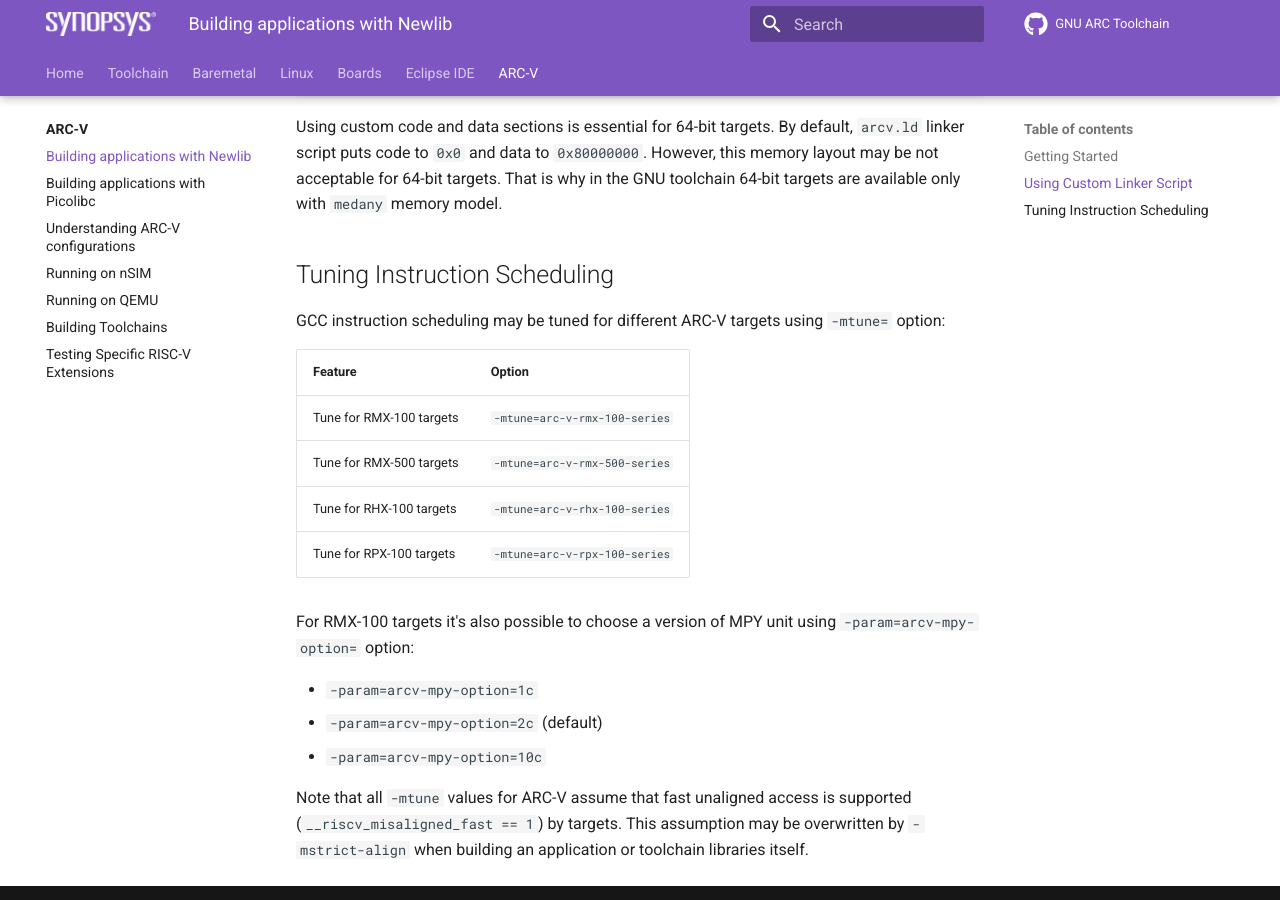
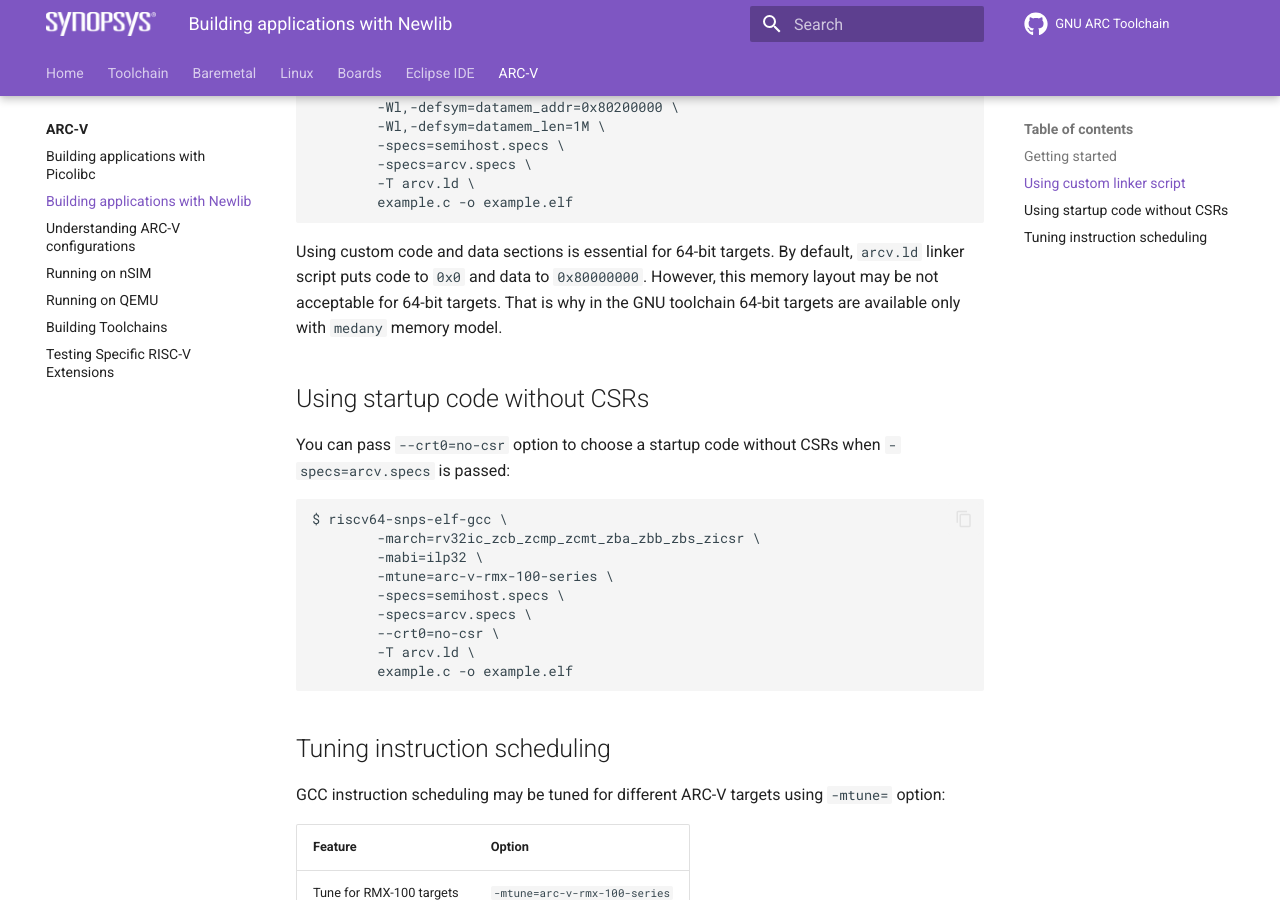
Before and after one commit to foss-for-synopsys-dwc-arc-processors/documentation, an MkDocs documentation site: the page built from docs/arcv/building-newlib.md, in a window 1280 px wide and 900 px high, scrolled down 2279 px. Built offline with MkDocs 1.6.1 and Material for MkDocs 9.7.7, drawn with Linux system fonts in a browser that asks for light colours; comment, search, counter and statistics services are not loaded; the version menu is left out; some of the changed text lies outside the part shown.

Commit message:
arcv: Update Newlib and Picolibc sections
Signed-off-by: Yuriy Kolerov <ykolerov@synopsys.com>

````diff
--- a/docs/arcv/building-newlib.md
+++ b/docs/arcv/building-newlib.md
@@ -1,4 +1,11 @@
 # Building applications with Newlib
+
+!!! warning
+
+    Newlib is considered as deprecated standard library for ARC-V
+    GNU toolchain. It will be completely removed in the future
+    releases. Please, consider migrating to
+    [the Picolibc-based toolchain](./building-picolibc.md).
 
 GNU toolchain for ARC-V targets uses `riscv64-snps-elf` prefix for
 all tools. For example, GCC binary has name `riscv64-snps-elf-gcc`.
@@ -15,7 +22,7 @@
 All together they correspond to a particular prebuilt standard library. Refer
 [Understanding ARC-V configurations](./multilib.md) for details.
 
-## Getting Started
+## Getting started
 
 Consider a simple code example:
 
@@ -51,7 +58,7 @@
 Refer to [Running on nSIM](./nsim.md) and [Running on QEMU](./qemu.md) to learn how
 to run ARC-V examples on nSIM or QEMU simulator.
 
-## Using Custom Linker Script
+## Using custom linker script
 
 GNU toolchain for ARC-V is shipped with a custom ARC-V specific startup code
 and a custom linker script. They are intended to be used in pair by passing
@@ -106,7 +113,24 @@
 this memory layout may be not acceptable for 64-bit targets. That is why in
 the GNU toolchain 64-bit targets are available only with `medany` memory model.
 
-## Tuning Instruction Scheduling
+## Using startup code without CSRs
+
+You can pass `--crt0=no-csr` option to choose a startup code without
+CSRs when `-specs=arcv.specs` is passed:
+
+```
+$ riscv64-snps-elf-gcc \
+        -march=rv32ic_zcb_zcmp_zcmt_zba_zbb_zbs_zicsr \
+        -mabi=ilp32 \
+        -mtune=arc-v-rmx-100-series \
+        -specs=semihost.specs \
+        -specs=arcv.specs \
+        --crt0=no-csr \
+        -T arcv.ld \
+        example.c -o example.elf
+```
+
+## Tuning instruction scheduling
 
 GCC instruction scheduling may be tuned for different ARC-V
 targets using `-mtune=` option:
--- a/mkdocs.yml
+++ b/mkdocs.yml
@@ -163,8 +163,8 @@
       - eclipse/other/building.md
   - ARC-V:
     - arcv/index.md
+    - arcv/building-picolibc.md
     - arcv/building-newlib.md
-    - arcv/building-picolibc.md
     - arcv/multilib.md
     - arcv/nsim.md
     - arcv/qemu.md
````
Also changed, not shown: docs/arcv/index.md (+0 -17 lines).
